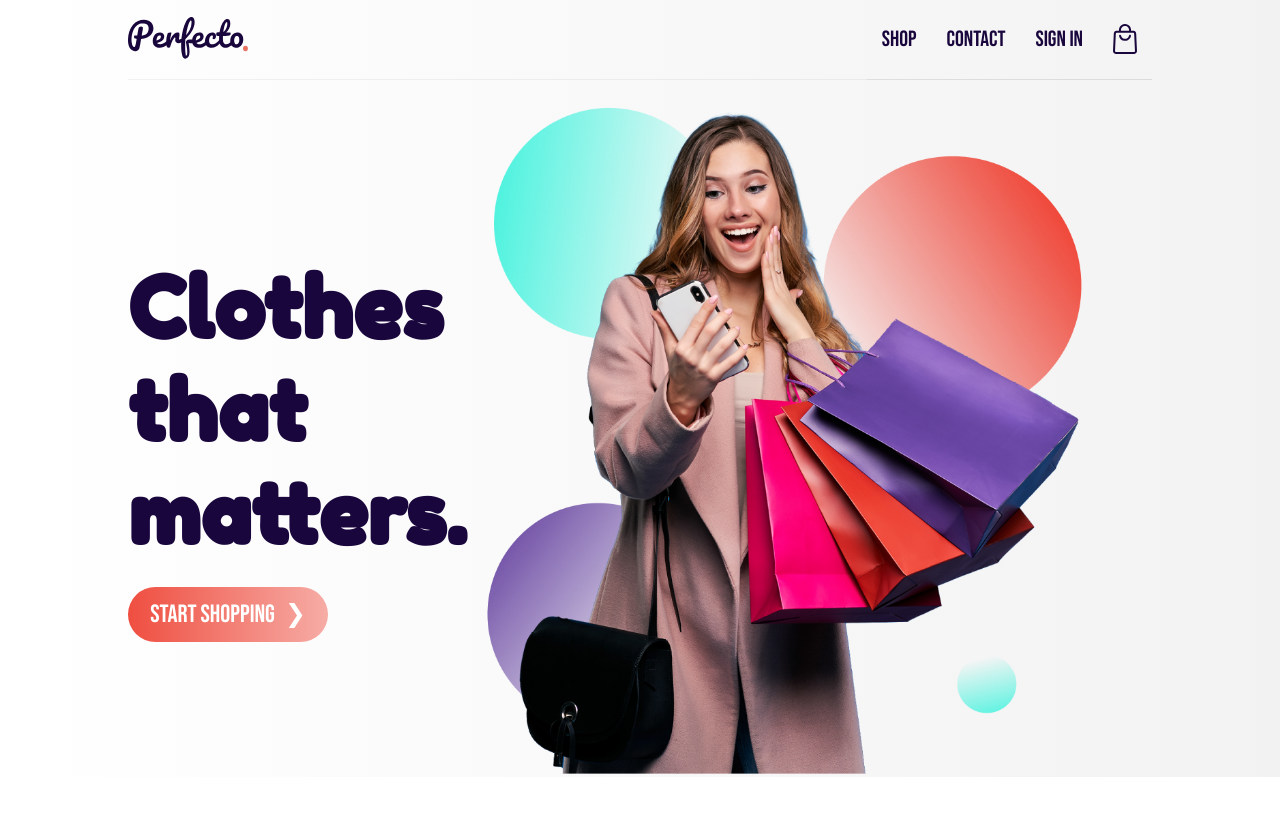
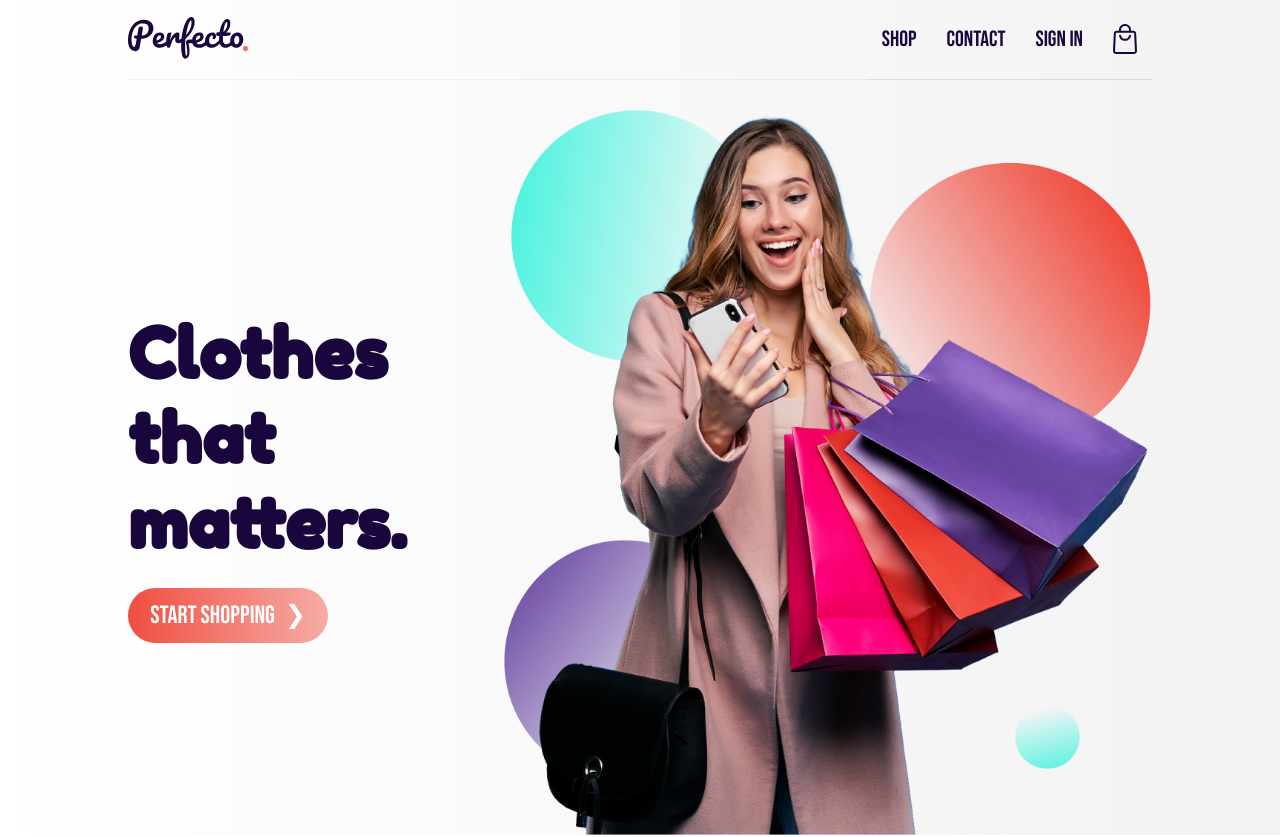
Before and after one commit to Yasser-Shehab/clothing-store, a React (Create React App) app: page / in a window 1280 px wide. Shown: the top 837 px of the page. Built offline with nearby package versions, Linux system fonts and the light colour scheme; the HTML template or start-up script is replaced by a standard one.

Commit message:
Added Hover Effect & Fixed some issues

```diff
--- a/src/components/Categories/style/Categories.style.css
+++ b/src/components/Categories/style/Categories.style.css
@@ -28,6 +28,13 @@
   width: 90%;
   max-width: 500px;
   height: 20rem;
+  cursor: pointer;
+  -webkit-transition: all 0.15s ease-in-out;
+  transition: all 0.15s ease-in-out;
+}
+
+.category-gender:hover {
+  background-color: #212233;
 }
 
 .category-gender:nth-child(1) {
@@ -37,6 +44,7 @@
 .category-gender .category__title {
   margin-left: 2rem;
   margin-bottom: 2.5rem;
+  cursor: pointer;
 }
 
 .category-gender .category__title h1 {
@@ -52,6 +60,12 @@
 .category-gender .category__title p::after {
   content: "❯";
   margin-left: 1rem;
+  -webkit-transition: all 0.15s ease-in-out;
+  transition: all 0.15s ease-in-out;
+}
+
+.category-gender .category__title p:hover::after {
+  margin-left: 1.5rem;
 }
 
 .category-gender .category__image {
@@ -74,6 +88,20 @@
   width: 80%;
   max-width: 300px;
   background-color: #2b2d42;
+  -webkit-transition: all 0.15s ease-in-out;
+  transition: all 0.15s ease-in-out;
+  cursor: pointer;
+}
+
+.category-item:hover {
+  background-color: #212233;
+}
+
+.category-item:hover .category__image {
+  -webkit-transition: all 0.2s ease-in-out;
+  transition: all 0.2s ease-in-out;
+  -webkit-transform: scale(1.1);
+          transform: scale(1.1);
 }
 
 .category-item .category__image {
@@ -94,6 +122,7 @@
   color: #fff;
   margin-top: -2rem;
   padding-bottom: 2rem;
+  cursor: pointer;
 }
 
 .category-item .category__title h1 {
@@ -110,6 +139,12 @@
   margin-left: 1rem;
 }
 
+.category-item .category__title p:hover::after {
+  margin-left: 1.5rem;
+  -webkit-transition: all 0.15s ease-in-out;
+  transition: all 0.15s ease-in-out;
+}
+
 @media only screen and (min-width: 768px) {
   .Categories-container {
     -ms-grid-rows: auto;
@@ -117,6 +152,7 @@
     -webkit-box-align: center;
         -ms-flex-align: center;
             align-items: center;
+    margin-top: 8rem;
     gap: 2rem;
   }
   .category-gender {
--- a/src/components/Hero/Style/Hero.style.css
+++ b/src/components/Hero/Style/Hero.style.css
@@ -10,6 +10,9 @@
   display: -webkit-box;
   display: -ms-flexbox;
   display: flex;
+  -webkit-box-pack: justify;
+      -ms-flex-pack: justify;
+          justify-content: space-between;
   width: 80%;
 }
 
@@ -71,6 +74,15 @@
   margin-left: 1.4rem;
 }
 
+.hero-image {
+  display: -webkit-box;
+  display: -ms-flexbox;
+  display: flex;
+  -webkit-box-pack: end;
+      -ms-flex-pack: end;
+          justify-content: end;
+}
+
 .hero__girl {
   width: 400px;
   overflow: hidden;
@@ -94,7 +106,7 @@
 @media only screen and (min-width: 1024px) {
   .hero-title h1 {
     margin-top: 0;
-    font-size: 8.5rem;
+    font-size: 7rem;
   }
   .start-btn {
     width: 20rem;
--- a/src/components/Hero/Style/Hero.style.scss
+++ b/src/components/Hero/Style/Hero.style.scss
@@ -8,6 +8,7 @@ $primary: #19063d;
 
 .hero-container {
   display: flex;
+  justify-content: space-between;
   width: 80%;
 }
 .hero-title {
@@ -52,6 +53,12 @@ $primary: #19063d;
     }
   }
 }
+
+.hero-image {
+  display: flex;
+  justify-content: end;
+}
+
 .hero__girl {
   width: 400px;
   overflow: hidden;
@@ -75,7 +82,7 @@ $primary: #19063d;
   .hero-title {
     h1 {
       margin-top: 0;
-      font-size: 8.5rem;
+      font-size: 7rem;
     }
   }
   .start-btn {
```
Also changed, not shown: src/components/Categories/style/Categories.style.scss (+26 -1 lines), 2 other files (tests, documents, lock files or other folders).
